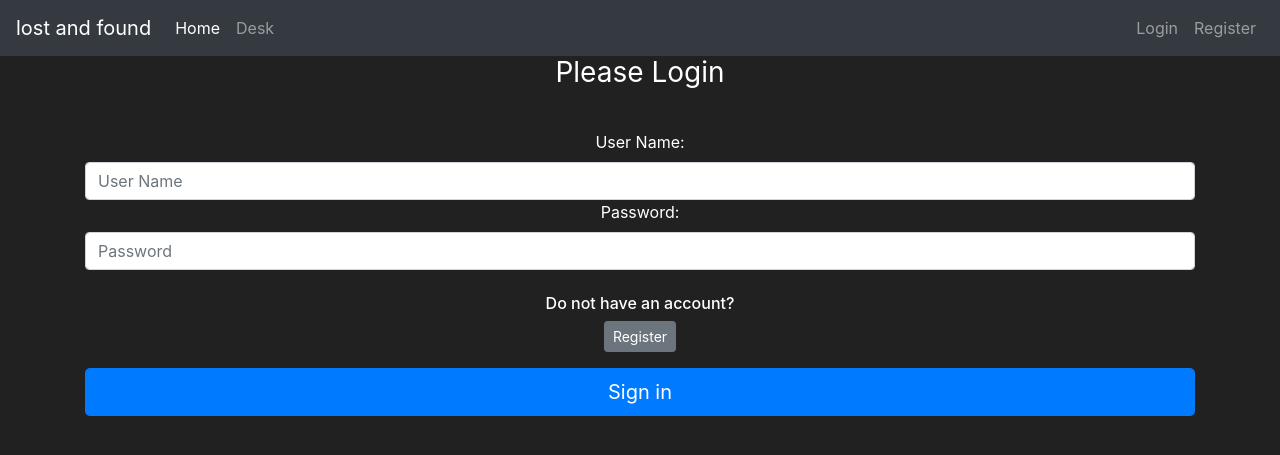
After one commit to AnuragTimilsina/lost_and_found, a Flask app: page /login in a window 1280 px wide. The commit adds this page. Shown: the top 455 px of the page. Run offline with Flask 2, Linux system fonts and the light colour scheme; some libraries are stand-ins or nearby versions.

Commit message:
Done with user authentication

```diff
--- a/desk/forms.py
+++ b/desk/forms.py
@@ -1,6 +1,6 @@
 from flask_wtf import FlaskForm
 from wtforms import StringField, PasswordField, SubmitField
-from wtforms.validators import Length, EqualTo, Email, DataRequired
+from wtforms.validators import Length, EqualTo, Email, DataRequired, ValidationError
 from desk.model import User
 
 
@@ -22,3 +22,9 @@ class RegisterForm(FlaskForm):
     password1 = PasswordField(label='Password:', validators=[Length(min=6), DataRequired()])
     password2 = PasswordField(label='Confirm Password:', validators=[EqualTo('password1'), DataRequired()])
     submit = SubmitField(label='Create Account')
+
+
+class LoginForm(FlaskForm):
+    username = StringField(label='User Name:', validators=[DataRequired()])
+    password = PasswordField(label='Password:', validators=[DataRequired()])
+    submit = SubmitField(label='Sign in')
--- a/desk/routes.py
+++ b/desk/routes.py
@@ -1,8 +1,11 @@
+from flask.helpers import flash
 from desk import app
 from flask import render_template, redirect, url_for
 from desk.model import Item, User
-from desk.forms import RegisterForm
+from desk.forms import RegisterForm, LoginForm
 from desk import db
+from flask_login import login_user, logout_user, login_required
+
 
 @app.route("/")
 @app.route("/home")
@@ -16,6 +19,7 @@ def about_page(username):
 
 
 @app.route('/desk')
+@login_required
 def desk():
     items = Item.query.all()
     return render_template('desk.html', items=items)
@@ -30,8 +34,34 @@ def register_page():
                                 password=form.password1.data)
         db.session.add(user_to_create)
         db.session.commit()
+        login_user(user_to_create)
+        flash(f"Account created successfully! Logged in as {user_to_create.username}", category="success")
         return redirect(url_for('desk'))
     if form.errors != {}: # IF no errors.
         for err_msg in form.errors.values():
-            print(f'Error: {err_msg}')
+            flash(f'Error: {err_msg}', category='danger')
     return render_template('register.html', form=form)
+
+
+@app.route('/login', methods=['GET', 'POST'])
+def login_page():
+    form = LoginForm()
+    if form.validate_on_submit():
+        logging_user = User.query.filter_by(username=form.username.data).first()
+        if logging_user and logging_user.check_password_correction(
+            attempted_password=form.password.data
+        ):
+            login_user(logging_user)
+            flash(f'You are logged in as: {logging_user.username}', category='success')
+            return redirect(url_for('desk'))
+        else:
+            flash('Username or password did not match!', category='danger')
+
+    return render_template('login.html', form=form)
+
+
+@app.route('/logout')
+def logout_page():
+    logout_user()
+    flash("Logout successful!!!", category='info')
+    return redirect(url_for('home_page'))
--- a/desk/templates/base.html
+++ b/desk/templates/base.html
@@ -30,16 +30,40 @@
                     <a class="nav-link" href="{{ url_for('desk') }}">Desk</a>
                 </li>
             </ul>
+                {% if current_user.is_authenticated %}
                     <ul class="navbar-nav">
                         <li class="nav-item">
-                    <a class="nav-link" href="#">Login</a>
+                            <a class="nav-link">Welcome, {{ current_user.username }}</a>
+                        </li>
+                        <li class="nav-item">
+                            <a class="nav-link" href="{{ url_for('logout_page') }}">Logout</a>
+                        </li>
+                    </ul>
+                {% else %}
+                    <ul class="navbar-nav">
+                        <li class="nav-item">
+                            <a class="nav-link" href="{{ url_for('login_page') }}">Login</a>
                         </li>
                         <li class="nav-item">
                             <a class="nav-link" href="{{ url_for('register_page') }}">Register</a>
                         </li>
                     </ul>
+                {% endif %}
         </div>
       </nav>
+
+      {% with messages = get_flashed_messages(with_categories=true) %}
+      {% if messages %}
+         {% for category, message in messages %}
+            <div class="alert alert-{{ category }}">
+                <button type="button" class="m1-2 mb-1 close" data-dismiss="alert" aria-label="Close">
+                    <span aria-hidden="true">&times;</span>
+                </button>
+                {{ message }}
+            </div>
+         {% endfor %}
+      {% endif %}
+      {% endwith %}
 
       {% block content %}
 
--- /dev/null
+++ b/desk/templates/login.html
@@ -0,0 +1,35 @@
+{% extends 'base.html' %}
+
+{% block title %}
+    Login Page
+{% endblock %}
+
+{% block content %}
+    <body class="text-center">
+        <div class="container">
+            <form method="POST" class="form-signin" style="color:white">
+                {{ form.hidden_tag() }}
+                <h1 class="h3 mb-3 font-weight-normal">
+                    Please Login
+                </h1>
+                <br>
+                {{ form.username.label() }}
+                {{ form.username(class="form-control", placeholder="User Name") }}
+
+                {{ form.password.label() }}
+                {{ form.password(class="form-control", placeholder="Password") }}
+
+                <br>
+
+
+                <div class="checkbox mb-3">
+                   <h6>Do not have an account?</h6>
+                   <a class="btn btn-sm btn-secondary" href="{{ url_for('register_page') }}">Register</a>
+                </div>
+
+                {{ form.submit(class="btn btn-lg btn-block btn-primary") }}
+
+            </form>
+        </div>
+    </body>
+{% endblock %}
```
Also changed, not shown: desk/__init__.py (+7 -0 lines), desk/model.py (+21 -2 lines), desk/templates/home.html (+8 -2 lines), desk/templates/register.html (+8 -3 lines), desk/desk.db. Lines whose indentation alone changed are shown as unchanged.
